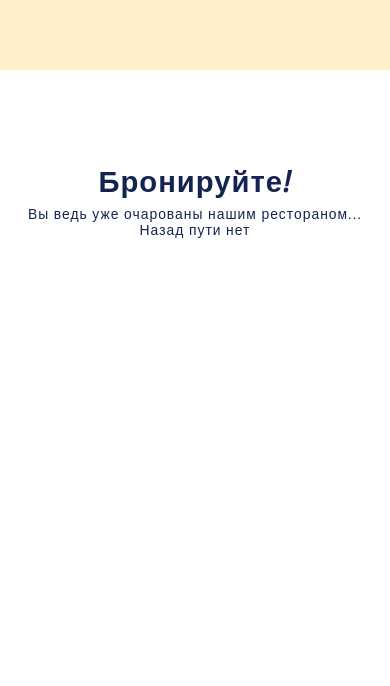
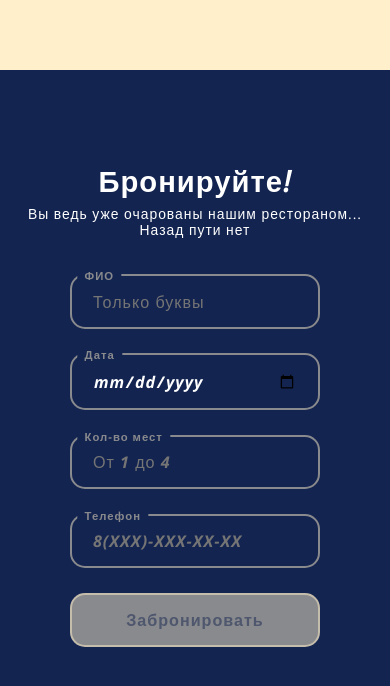
Before and after one commit to 1Kiseleva/vera2, a plain HTML site: page pizzaLanding/index.html in a window 390 px wide. Shown: the part 2539-3225 px from the top of the page. Before the commit the page ends 2893 px from the top, so only its background shows below. Drawn offline with nearby package versions, Linux system fonts and the light colour scheme; files whose address does not match are found by name.

Commit message:
lesson_27_11

```diff
--- /dev/null
+++ b/pizzaLanding/css/blocks/form.css
@@ -0,0 +1,113 @@
+.form {
+    display: flex;
+    flex-direction: column;
+    font-size: 1rem;
+    background-color: var(--color-basic-1);
+}
+
+.form__button {
+    padding: 1em 1.3em;
+    border-radius: 15px;
+    border: 2px solid var(--color-basic-3);
+    background-color: var(--color-basic-3);
+    color: var(--color-basic-1);
+    font-size: 1.3em;
+    font-family: "Open Sans", sans-serif;
+    font-weight: 700;
+    outline: none;
+    cursor: pointer;
+    transition: 0.3s all;
+}
+
+.form__button:hover,
+.form__button:focus {
+    background-color: white;
+    border-color: white;
+    color: var(--color-basic-1);
+}
+
+/* если форма не валидна: */
+.form:invalid .form__button {
+    background-color: var(--color-basic-3_special-1);
+    border-color: var(--color-basic-3_special-1);
+    color: var(--color-basic-1_special-1);
+    user-select: none;
+    pointer-events: none;
+}
+
+.input-box {
+    width: 250px;
+    margin-bottom: 1.5em;
+    position: relative;
+    font-size: 1.3em;
+    transition: 0.3s all;
+}
+
+.input-box__label {
+    position: absolute;
+    left: 0;
+    padding: 0 1rem;
+    background-color: var(--color-basic-1);
+    color: var(--color-basic-3_special-1);
+    font-size: 0.7em;
+    font-family: "Open Sans", sans-serif;
+    font-weight: 600;
+    transform: translate(1rem, -0.7rem);
+    transition: 0.3s all;
+}
+
+.input-box__input {
+    width: 100%;
+    padding: 1em 1.3em;
+    border: 2px solid var(--color-basic-3_special-1);
+    border-radius: 15px;
+    outline: none;
+    font-size: 1em;
+    background-color: var(--color-basic-1);
+    transition: 0.3s all;
+    color: white;
+}
+
+.input-box__input:hover,
+.input-box__input:focus {
+    border-color: white;
+    color: white;
+}
+
+.input-box__input:hover + .input-box__label,
+.input-box__input:focus + .input-box__label {
+    color: white;
+}
+
+/* поле валидно */
+.input-box__input:valid,
+.input-box__input:valid:hover,
+.input-box__input:valid:focus {
+    border-color: var(--color-basic-3);
+    color: var(--color-basic-3);
+}
+
+.input-box__input:valid + .input-box__label,
+.input-box__input:valid:hover + .input-box__label,
+.input-box__input:valid:focus + .input-box__label {
+    color: var(--color-basic-3);
+}
+
+/* ---------------media--------------- */
+@media screen and (max-width: 1280px) {
+    .form {
+        font-size: 1.2rem;
+    }
+}
+
+@media screen and (max-width: 768px) {
+    .form {
+        font-size: 1.5rem;
+    }
+}
+
+@media screen and (max-width: 420px) {
+    .form {
+        font-size: 1.7rem;
+    }
+}
--- a/pizzaLanding/css/blocks/sections/reservation.css
+++ b/pizzaLanding/css/blocks/sections/reservation.css
@@ -0,0 +1,9 @@
+.reservation {
+    background-color: var(--color-basic-1);
+    color: white;
+}
+
+.reservation__block {
+    display: flex;
+    justify-content: center;
+}
--- a/pizzaLanding/css/styles.css
+++ b/pizzaLanding/css/styles.css
@@ -23,6 +23,7 @@
 @import "blocks/collage.css";
 @import "blocks/reviews.css";
 @import "blocks/review-item.css";
+@import "blocks/form.css";
 
 /* секции */
 @import "blocks/sections/cover.css";
--- a/pizzaLanding/css/variables.css
+++ b/pizzaLanding/css/variables.css
@@ -12,6 +12,8 @@
 
     /* Новый цвет для маски с прозрачностью */
     --color-basic-1_special-2: rgba(231, 76, 60, 0.7);
+    --color-basic-1_special-2: rgba(231, 76, 60, 0.7);
+    --color-basic-3_special-1: rgba(46, 204, 113, 0.5);
 
     /* ----------Адаптивный размер текста----------------- */
     --page-width: 100vw;
--- a/pizzaLanding/index.html
+++ b/pizzaLanding/index.html
@@ -217,8 +217,44 @@
             <p class="main__section-text">Вы ведь уже очарованы нашим рестораном...<br>Назад пути нет</p>
         </header>
         <!-- block -->
-          <div class="main__section-block">
-            <!-- Форма бронирования будет здесь -->
+        <div class="main__section-block reservation__block">
+            <form class="form" name="reservationForm" method="POST" action="https://formspree.io/f/your-form-id">
+                <div class="input-box">
+                    <input id="formFIO" class="input-box__input"
+                           type="text" name="formFIO"
+                           placeholder="Только буквы"
+                           pattern="^[A-Za-zА-Яа-яЁё\s]+$"
+                           minlength="2"
+                           required>
+                    <label for="formFIO" class="input-box__label">ФИО</label>
+                </div>
+
+                <div class="input-box">
+                    <input id="formDate" class="input-box__input"
+                           type="date" name="formDate" required>
+                    <label for="formDate" class="input-box__label">Дата</label>
+                </div>
+
+                <div class="input-box">
+                    <input id="formPlaces" class="input-box__input"
+                           type="number" name="formPlaces"
+                           placeholder="От 1 до 4"
+                           min="1" max="4"
+                           minlength="1" required>
+                    <label for="formPlaces" class="input-box__label">Кол-во мест</label>
+                </div>
+
+                <div class="input-box">
+                    <input id="formTel" class="input-box__input"
+                           type="tel" name="formTel"
+                           placeholder="8(XXX)-XXX-XX-XX"
+                           pattern="8\([0-9]{3}\)-[0-9]{3}-[0-9]{2}-[0-9]{2}"
+                           required>
+                    <label for="formTel" class="input-box__label">Телефон</label>
+                </div>
+
+                <button class="form__button" type="submit">Забронировать</button>
+            </form>
         </div>
     </div>
 </section>
```
Also changed, not shown: lesson/урок13.PNG (added). Lines whose indentation alone changed are shown as unchanged.
